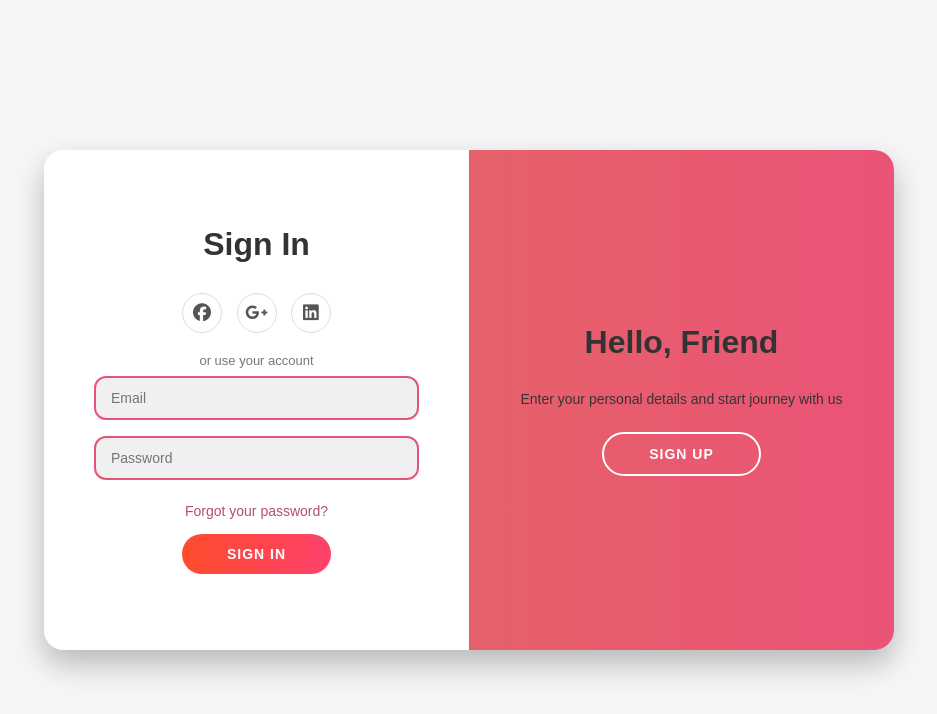
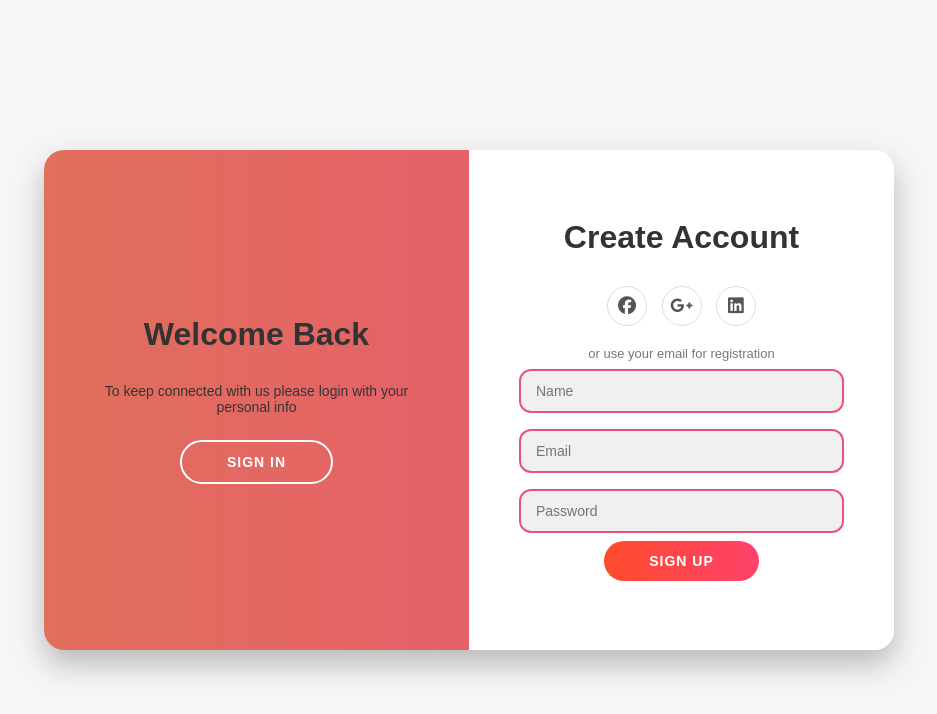
Before and after one commit to BreerahRiaz/sign-in-and-sign-up-form, a plain HTML site: page index.html in a window 1280 px wide. Both pictures are taken after a click on the button "SIGN UP". Shown: the whole page, without its empty margins (171-1108 px from the left). Drawn offline with Linux system fonts and the light colour scheme.

Commit message:
Update index.css

```diff
--- a/index.css
+++ b/index.css
@@ -125,11 +125,11 @@ button.button {
   z-index: 1;
 }
 
-.main-container.right-panel-active .sign-in {
+.main-container.active .sign-in {
   transform: translateX(100%);
 }
 
-.main-container.right-panel-active .sign-up {
+.main-container.active .sign-up {
   transform: translateX(100%);
   opacity: 1;
   z-index: 5;
@@ -147,7 +147,7 @@ button.button {
   z-index: 100;
 }
 
-.main-container.right-panel-active .overlay-div {
+.main-container.active .overlay-div {
   transform: translateX(-100%);
 }
 
@@ -164,7 +164,7 @@ button.button {
   transition: transform 0.6s ease-in-out;
 }
 
-.main-container.right-panel-active .overlay {
+.main-container.active .overlay {
   transform: translateX(50%);
 }
 
@@ -186,7 +186,7 @@ button.button {
   transform: translateX(-20%);
 }
 
-.main-container.right-panel-active .overlay-left {
+.main-container.active .overlay-left {
   transform: translateX(0);
 }
 
@@ -195,7 +195,7 @@ button.button {
   transform: translateX(0);
 }
 
-.main-container.right-panel-active .overlay-right {
+.main-container.active .overlay-right {
   transform: translateX(20%);
 }
 
```
